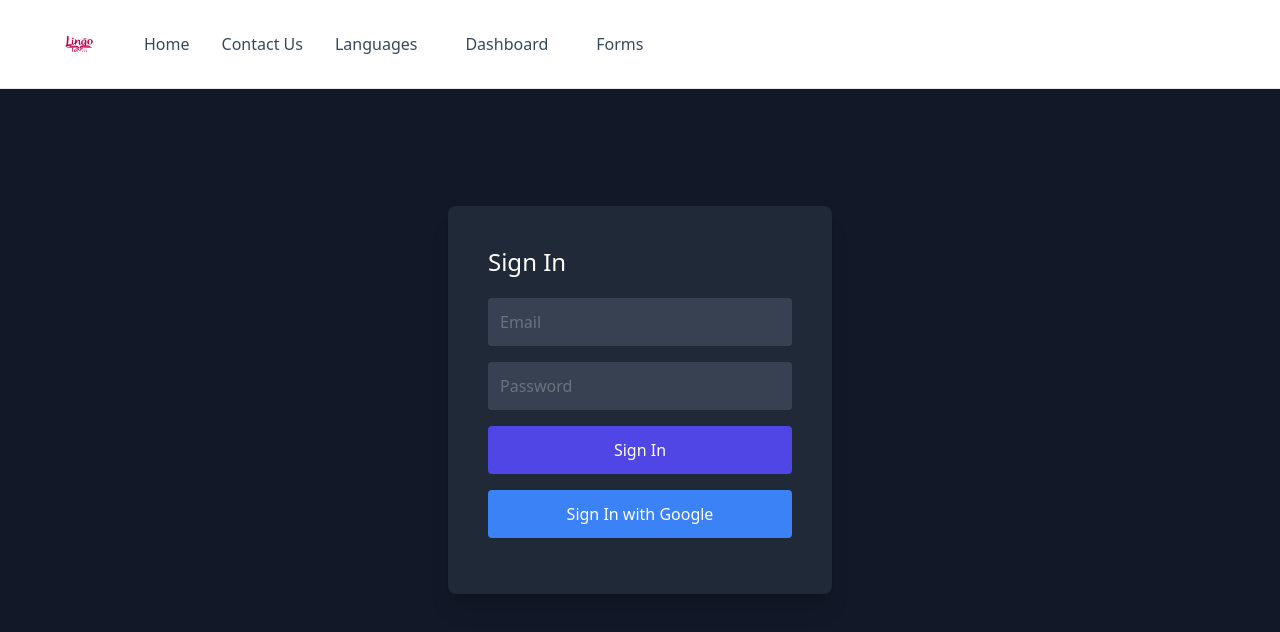
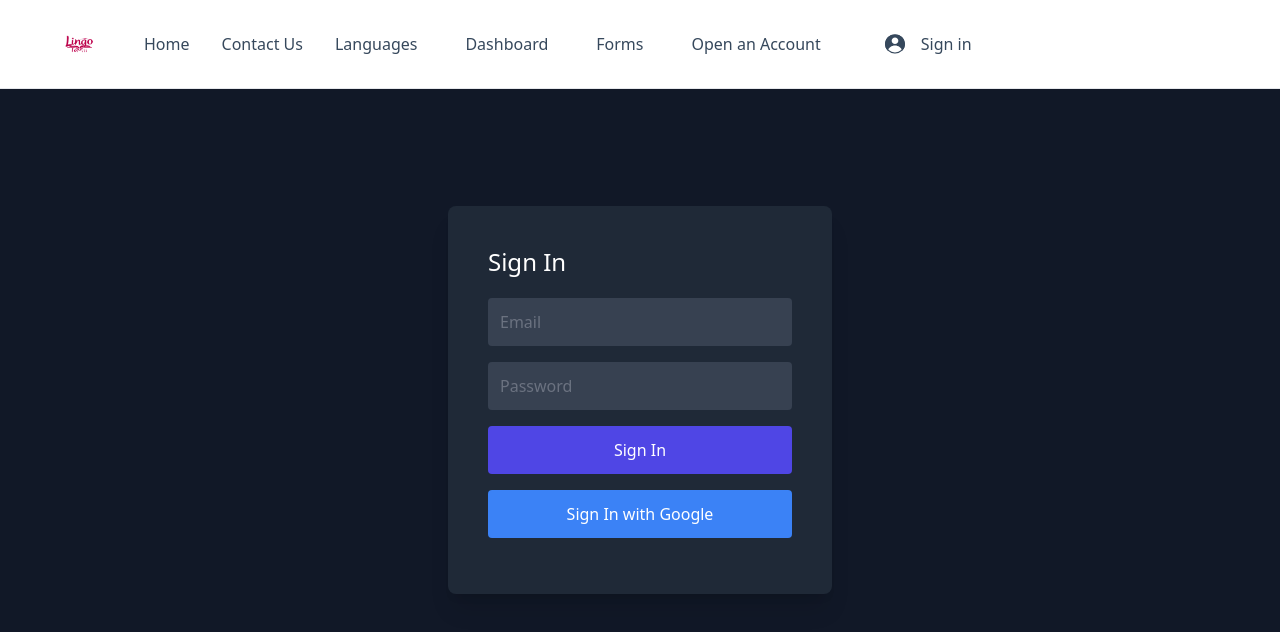
Before and after one commit to sohebalam/lingnext, a Next.js app: page /auth/login in a window 1280 px wide. Shown: the top 632 px of the page. Built offline with nearby package versions, Linux system fonts and the light colour scheme; no server answers.

Commit message:
responsive nav

```diff
--- a/components/Navbar.js
+++ b/components/Navbar.js
@@ -124,6 +124,39 @@ export function Navbar() {
 						)}
 					</div>
 
+					{/* Mobile Navigation */}
+					<div className="flex gap-x-8 items-center lg:ml-12">
+						<p className="hidden lg:block font-medium text-[#36485C] text-sm lg:text-base pr-[32px]">
+							Open an Account
+						</p>
+
+						{/* User Profile Section */}
+						{user ? (
+							<div className="relative flex items-center gap-x-4">
+								<Image src={User} alt="User Profile" width={20} height={20} />
+								<span className="hidden font-medium text-[#36485C] lg:block text-sm lg:text-base">
+									{user.name}
+								</span>
+								<button
+									className="font-medium text-[#36485C] text-sm lg:text-base lg:block"
+									onClick={handleLogOutClick}
+								>
+									Logout
+								</button>
+							</div>
+						) : (
+							<div
+								className="flex items-center gap-x-4 cursor-pointer"
+								onClick={handleSignInClick}
+							>
+								<Image src={User} alt="User Profile" width={20} height={20} />
+								<span className="hidden font-medium text-[#36485C] lg:block text-sm lg:text-base">
+									Sign in
+								</span>
+							</div>
+						)}
+					</div>
+
 					<label htmlFor="check" className="open-menu">
 						Menu
 					</label>
```
